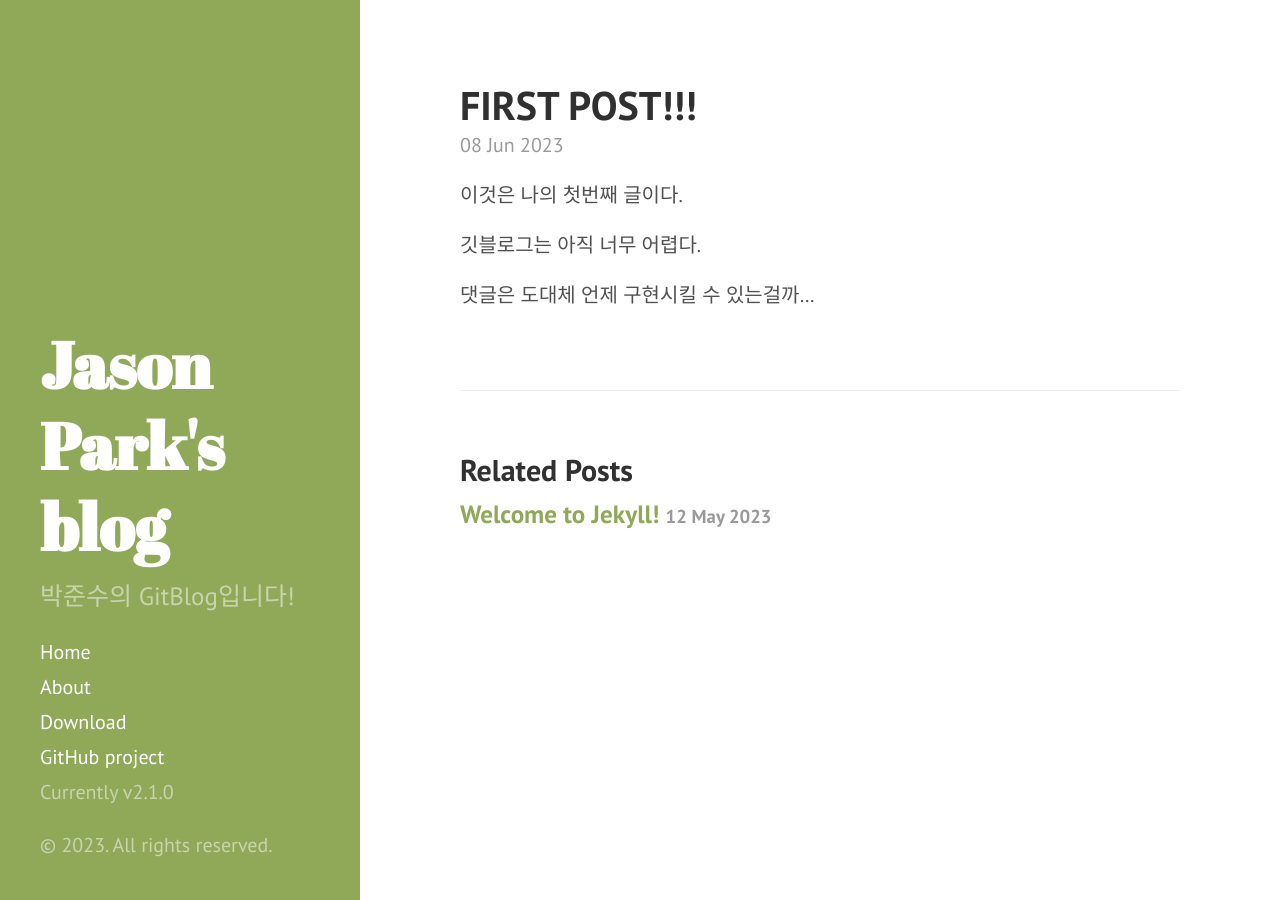
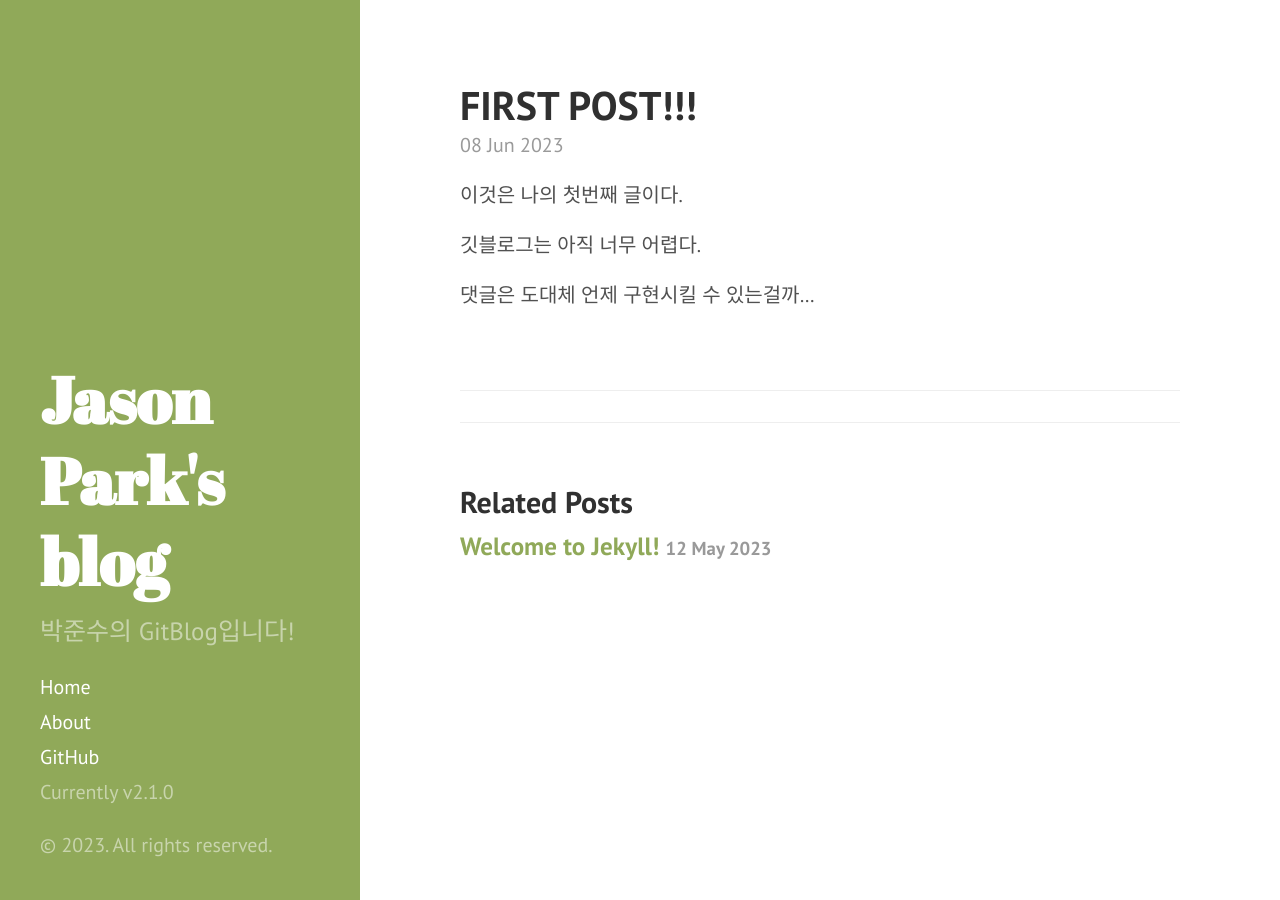
Before and after one commit to Essieng/essieng.github.io, a Jekyll site: the page built from _posts/2023-06-08-first-post.markdown, in a window 1280 px wide. Built offline with Jekyll 4.4.1, drawn with Linux system fonts in a browser that asks for light colours; comment, search, counter and statistics services are not loaded.

Commit message:
사이드바 약간 수정

```diff
--- a/_config.yml
+++ b/_config.yml
@@ -23,4 +23,4 @@ paginate:         5
 version:          2.1.0
 
 github:
-  repo:           https://github.com/poole/hyde
+  repo:           https://github.com/Essieng
--- a/_includes/sidebar.html
+++ b/_includes/sidebar.html
@@ -26,8 +26,7 @@
         {% endif %}
       {% endfor %}
 
-      <a class="sidebar-nav-item" href="{{ site.github.repo }}/archive/v{{ site.version }}.zip">Download</a>
-      <a class="sidebar-nav-item" href="{{ site.github.repo }}">GitHub project</a>
+      <a class="sidebar-nav-item" href="{{ site.github.repo }}">GitHub</a>
       <span class="sidebar-nav-item">Currently v{{ site.version }}</span>
     </nav>
 
--- a/_layouts/post.html
+++ b/_layouts/post.html
@@ -6,15 +6,17 @@ layout: default
   <h1 class="post-title">{{ page.title }}</h1>
   <span class="post-date">{{ page.date | date_to_string }}</span>
   {{ content }}
+</div>
 
-  <script src="https://utteranc.es/client.js"
+<div class="col-lg-8 col-md-10 mx-auto">
+  <hr />
+    <script src="https://utteranc.es/client.js"
         repo="Essieng/essieng.github.io"
         issue-term="url"
         theme="github-light"
         crossorigin="anonymous"
         async>
   </script>
-
 </div>
 
 <div class="related">
```
